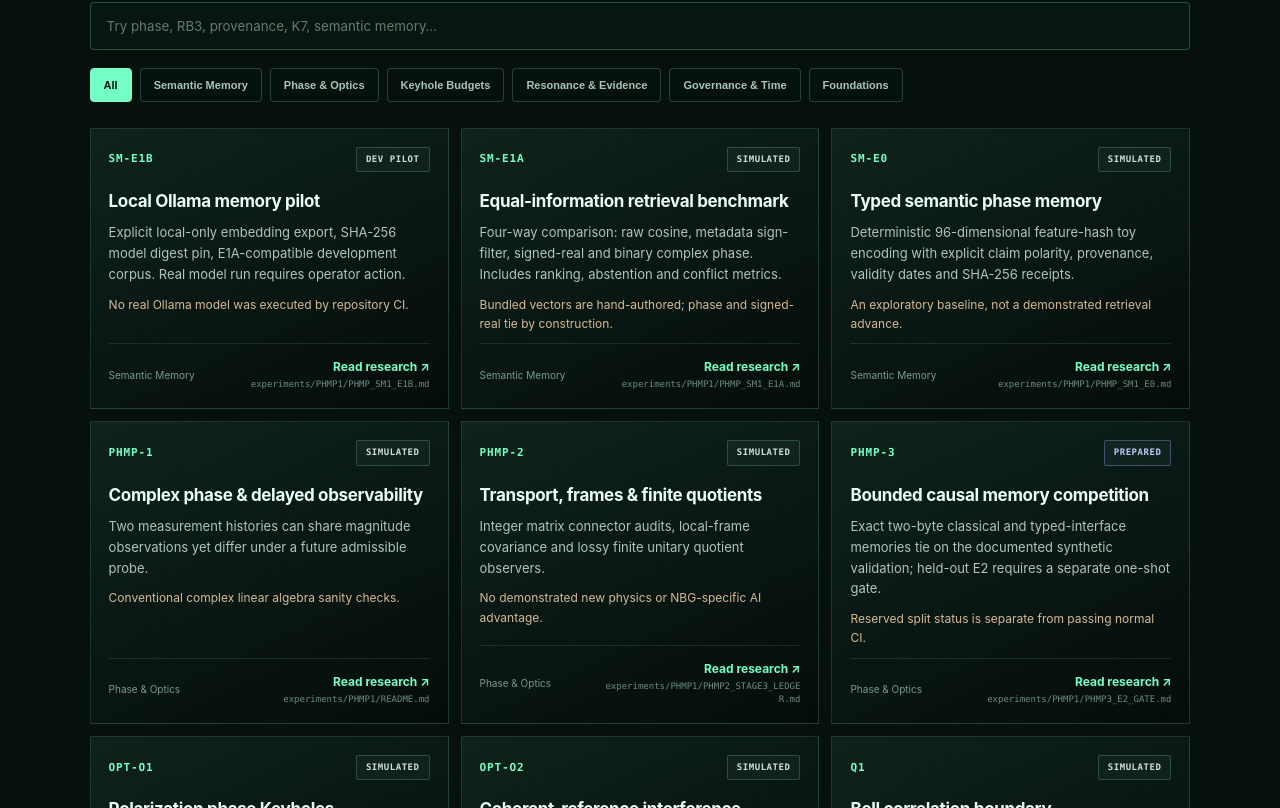
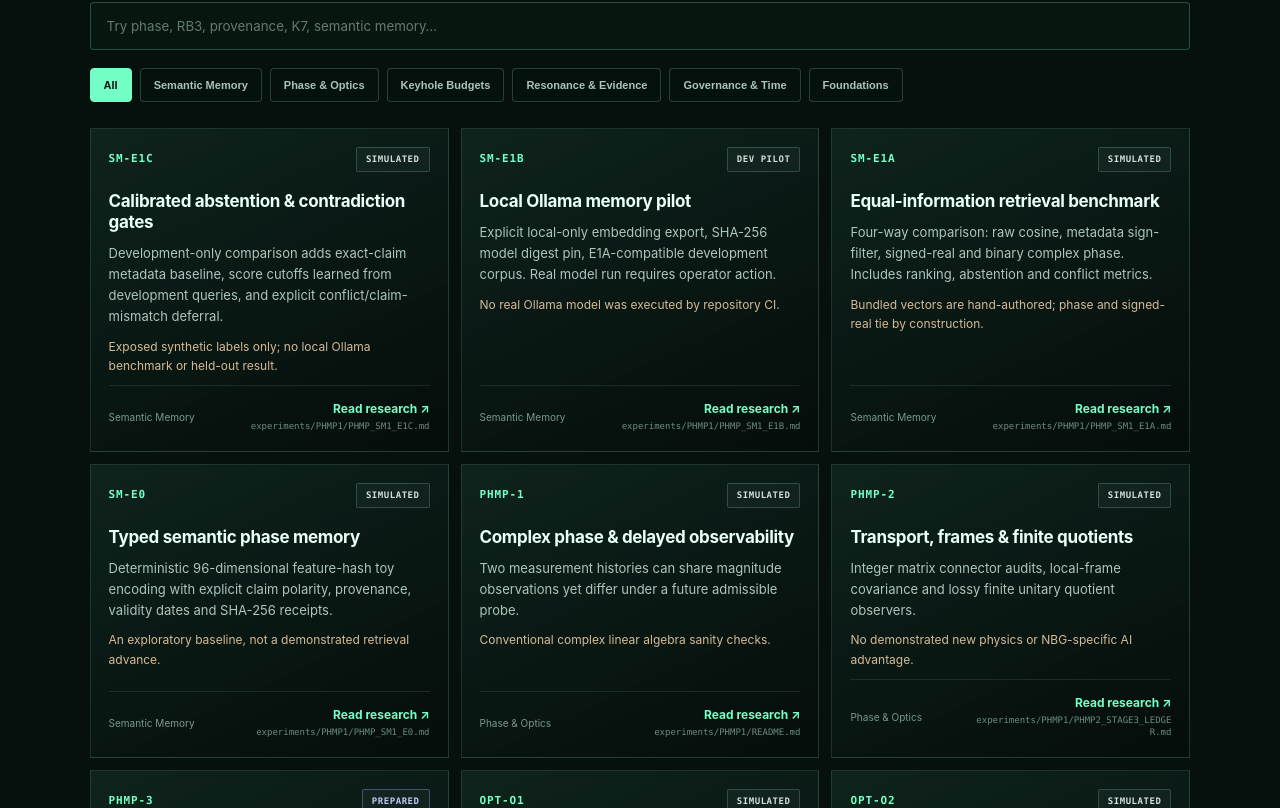
Before and after one commit to MichaelWave369/NestedBubbleGear, a React (Vite) app: page / in a window 1280 px wide. Shown: the part 3192-4000 px from the top of the page. Built offline with nearby package versions, Linux system fonts and the light colour scheme.

Commit message:
feat(atlas): surface the new E1C governed memory study

```diff
--- a/src/researchAtlasData.js
+++ b/src/researchAtlasData.js
@@ -18,6 +18,9 @@ export const RESEARCH_STATUS = Object.freeze({
   'PROPOSED': 'Research proposal; effect not established',
 })
 export const RESEARCH_TRACKS = Object.freeze([
+  row('SM-E1C','Calibrated abstention & contradiction gates','Semantic Memory','SIMULATED',
+    'Development-only comparison adds exact-claim metadata baseline, score cutoffs learned from development queries, and explicit conflict/claim-mismatch deferral.',
+    'experiments/PHMP1/PHMP_SM1_E1C.md','Exposed synthetic labels only; no local Ollama benchmark or held-out result.'),
   row('SM-E1B','Local Ollama memory pilot','Semantic Memory','DEV PILOT',
     'Explicit local-only embedding export, SHA-256 model digest pin, E1A-compatible development corpus. Real model run requires operator action.',
     'experiments/PHMP1/PHMP_SM1_E1B.md','No real Ollama model was executed by repository CI.'),
```
